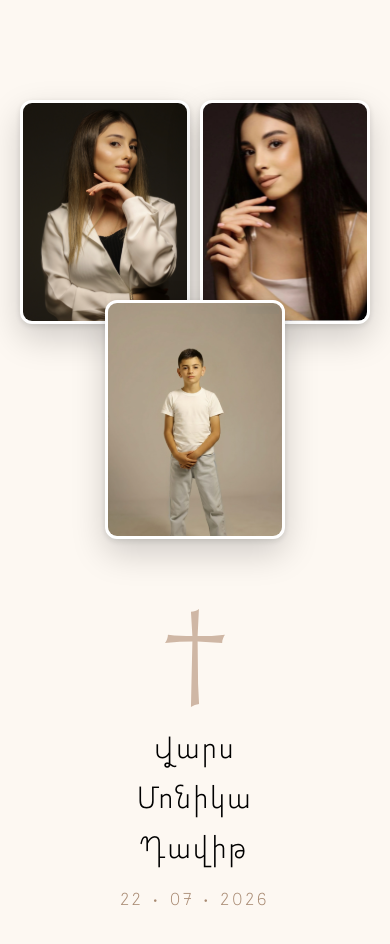
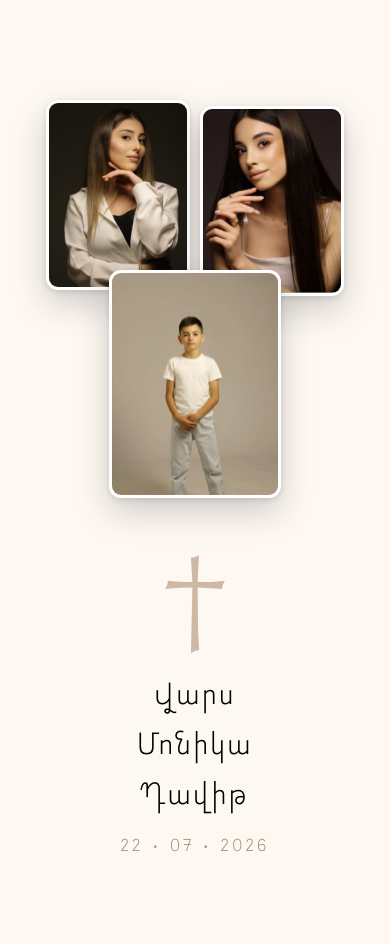
Before and after one commit to varspijoyan/baptism-invite-project, a React (Vite) app in the folder frontend/: page / in a window 390 px wide. Shown: the top 944 px of the page. Built offline with nearby package versions, Linux system fonts and the light colour scheme.

Commit message:
Fix image size

```diff
--- a/frontend/src/styles/MainSection.module.css
+++ b/frontend/src/styles/MainSection.module.css
@@ -8,15 +8,16 @@
   display: flex;
   justify-content: center;
   align-items: center;
-  gap: 120px;
+  gap: clamp(48px, 7vw, 92px);
   flex-wrap: wrap;
-  max-width: 1200px;
+  max-width: 1120px;
   margin: 0 auto;
 }
 
 .imageContent {
   position: relative;
-  width: min(680px, 92vw);
+  width: min(520px, 88vw);
+  flex: 0 1 520px;
 }
 
 .image {
@@ -33,7 +34,8 @@
 }
 
 .imageCard {
-  width: clamp(170px, 26vw, 290px);
+  --card-offset-y: 0px;
+  width: clamp(140px, 18vw, 220px);
   overflow: hidden;
   border-radius: 16px;
   border: 4px solid #fff;
@@ -51,12 +53,12 @@
 }
 
 .imageCardShifted {
-  transform: translateY(6px);
+  --card-offset-y: 6px;
 }
 
 .bottomCard {
-  width: clamp(180px, 31vw, 360px);
-  margin-top: -40px;
+  width: clamp(160px, 21vw, 260px);
+  margin-top: -32px;
   z-index: 2;
 }
 
@@ -65,19 +67,20 @@
   display: flex;
   flex-direction: column;
   gap: 12px;
+  flex: 0 1 360px;
 }
 
 .textContent h2 {
   font-family: var(--headline-font);
   font-weight: 100;
-  font-size: 42px;
+  font-size: clamp(36px, 3.4vw, 44px);
   letter-spacing: 2px;
   color: var(--black-clr);
 }
 
 .textContent p {
   margin-top: 10px;
-  font-size: 24px;
+  font-size: clamp(20px, 2vw, 24px);
   letter-spacing: 3px;
   font-family: var(--headline-font);
   color: var(--secondary-clr);
@@ -90,7 +93,7 @@
 /* Photo slightly lifts, scales and straightens */
 .imageCard {
   opacity: 0;
-  transform: translateY(28px) scale(0.96) rotate(3deg);
+  transform: translateY(calc(var(--card-offset-y) + 24px)) scale(0.96) rotate(2deg);
   animation: heroImageIn 0.9s ease-out forwards;
   animation-delay: 0.1s;
 }
@@ -144,11 +147,11 @@
 @keyframes heroImageIn {
   from {
     opacity: 0;
-    transform: translateY(28px) scale(0.96) rotate(3deg);
+    transform: translateY(calc(var(--card-offset-y) + 24px)) scale(0.96) rotate(2deg);
   }
   to {
     opacity: 1;
-    transform: translateY(0);
+    transform: translateY(var(--card-offset-y)) scale(1) rotate(0deg);
   }
 }
 
@@ -187,7 +190,7 @@
 
 @media (max-width: 768px) {
   .container {
-    gap: 70px;
+    gap: 58px;
   }
 
   .textContent h2 {
@@ -199,7 +202,8 @@
   }
 
   .imageContent {
-    width: 100%;
+    width: min(460px, 100%);
+    flex-basis: auto;
   }
 
   .imageShadow {
@@ -213,12 +217,14 @@
   }
 
   .imageCard {
+    width: clamp(132px, 37vw, 182px);
     border-width: 3px;
     border-radius: 12px;
   }
 
   .bottomCard {
-    margin-top: -24px;
+    width: clamp(148px, 44vw, 220px);
+    margin-top: -20px;
   }
 
   .mainSection {
```
